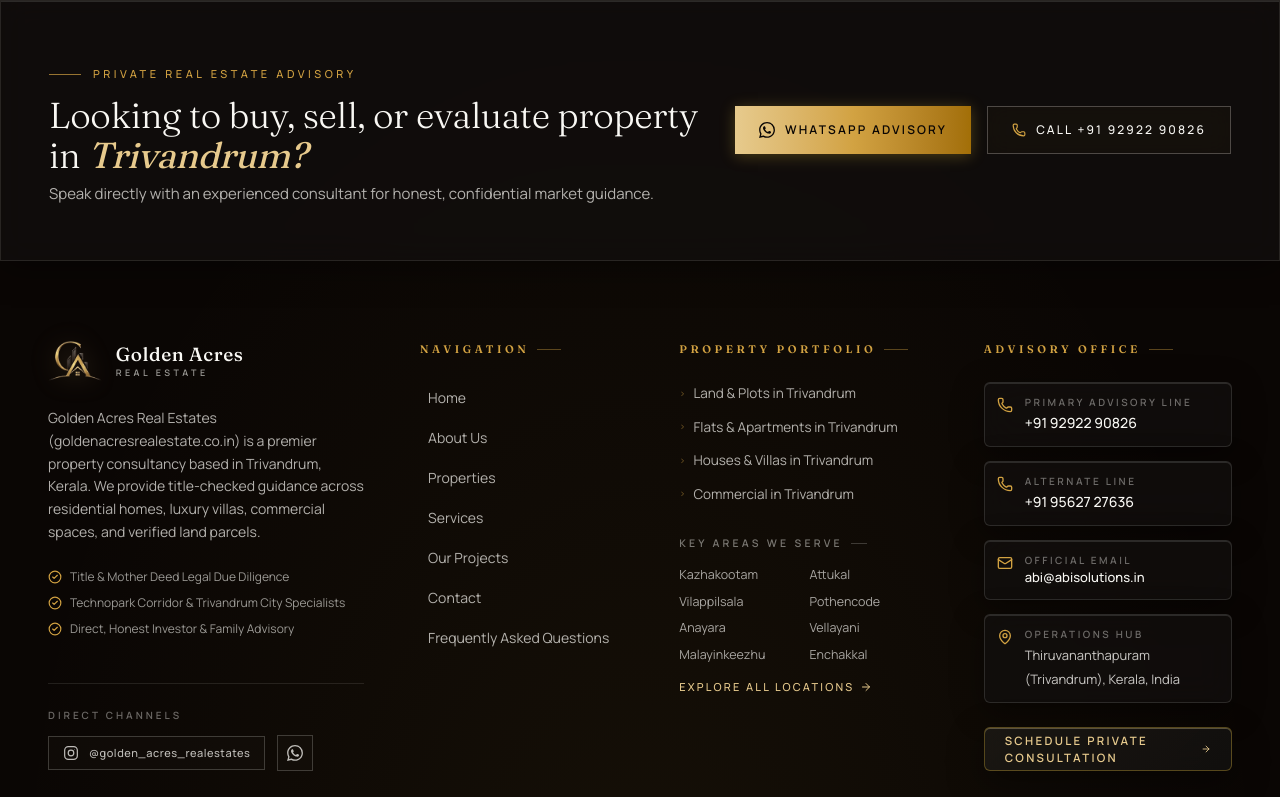
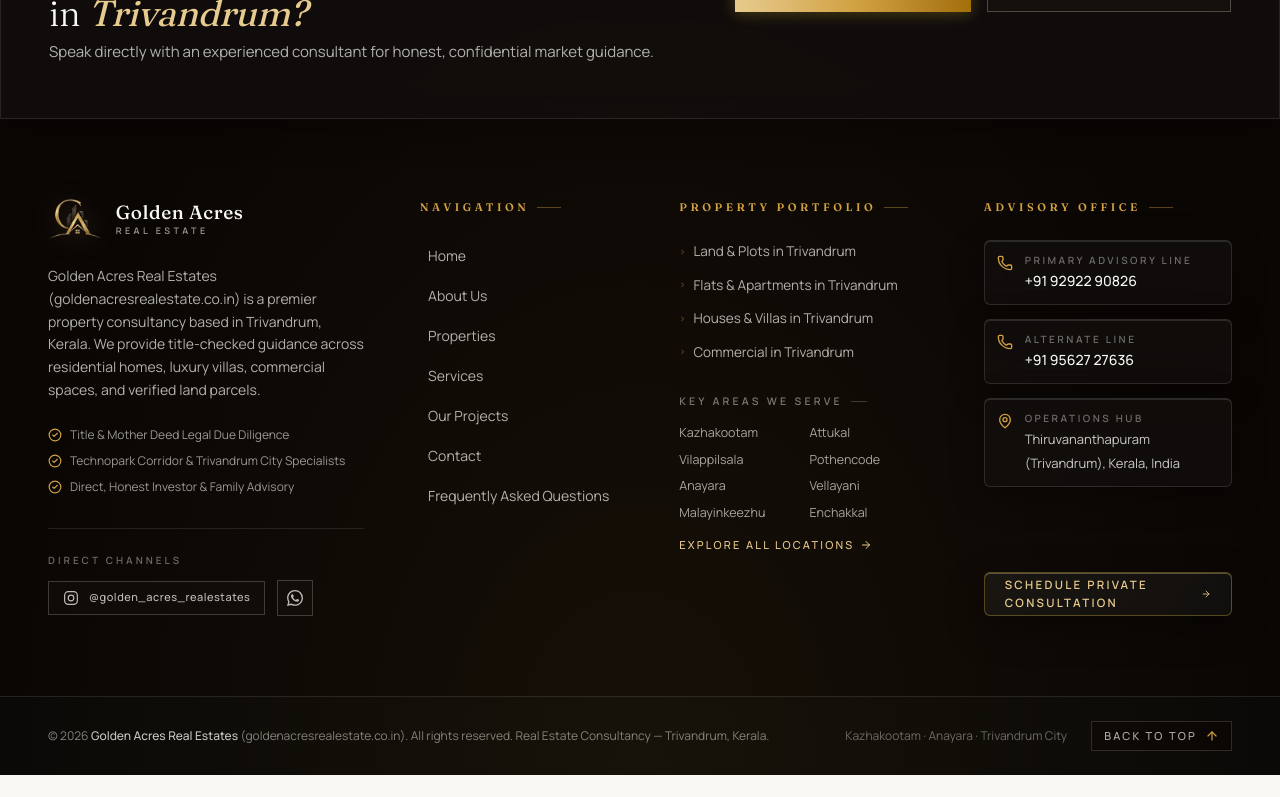
Before and after one commit to Abhijith-Abi/golden-acres-real-estate, a Next.js app: page /contact in a window 1280 px wide. Shown: the part 1885-2682 px from the top of the page. After the commit the page ends 2660 px from the top, so only its background shows below. Built offline with nearby package versions, Linux system fonts and the light colour scheme; no server answers.

Commit message:
fix(contact): remove email address from site per user request

```diff
--- a/src/components/layout/Footer.tsx
+++ b/src/components/layout/Footer.tsx
@@ -245,24 +245,6 @@ export function Footer() {
                   </a>
                 )}
 
-                {/* Official Email */}
-                {contact.email.address && (
-                  <a
-                    href={`mailto:${contact.email.address}`}
-                    className="glass-dark group flex items-start gap-3 rounded-lg p-3 transition-all duration-300 hover:border-gold/60"
-                  >
-                    <Mail className="size-4 text-gold mt-0.5 shrink-0 transition-transform duration-300 group-hover:scale-110" />
-                    <div className="min-w-0">
-                      <span className="block text-[10px] font-semibold uppercase tracking-[0.25em] text-ivory/40">
-                        Official Email
-                      </span>
-                      <span className="text-[13px] font-medium text-ivory group-hover:text-gold-soft transition-colors truncate block">
-                        {contact.email.address}
-                      </span>
-                    </div>
-                  </a>
-                )}
-
                 {/* Location */}
                 <div className="glass-dark flex items-start gap-3 rounded-lg p-3">
                   <MapPin className="size-4 text-gold mt-0.5 shrink-0" />
--- a/src/config/contact.ts
+++ b/src/config/contact.ts
@@ -28,10 +28,10 @@ export const contact = {
     number: "919292290826",
     verified: false, // ← set to true after client confirmation
   },
-  /** Official public email address. */
+  /** No public email has been published — leave empty. */
   email: {
-    address: "abi@abisolutions.in",
-    verified: true,
+    address: "",
+    verified: false,
   },
   /** No verified street address yet — leave empty to hide address blocks. */
   address: {
```
